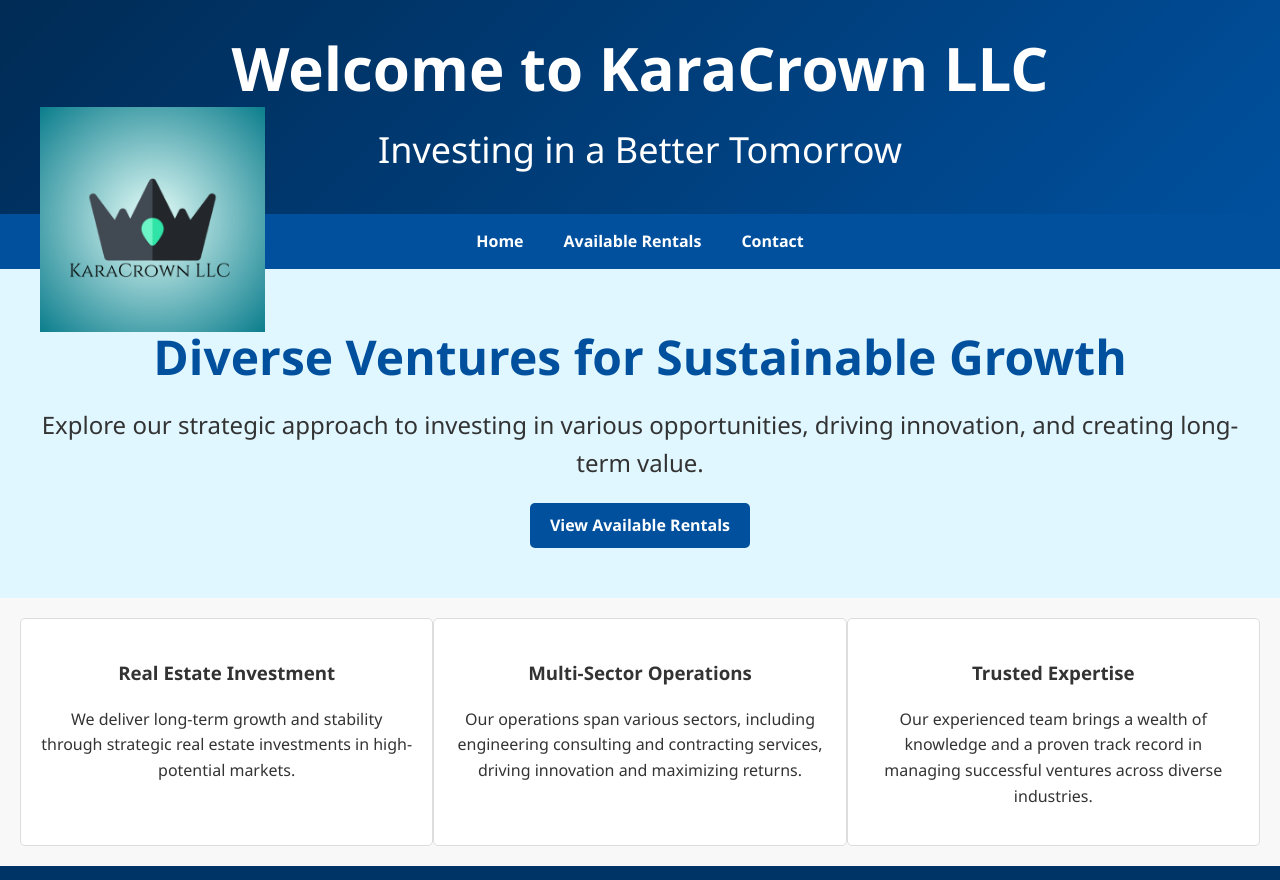
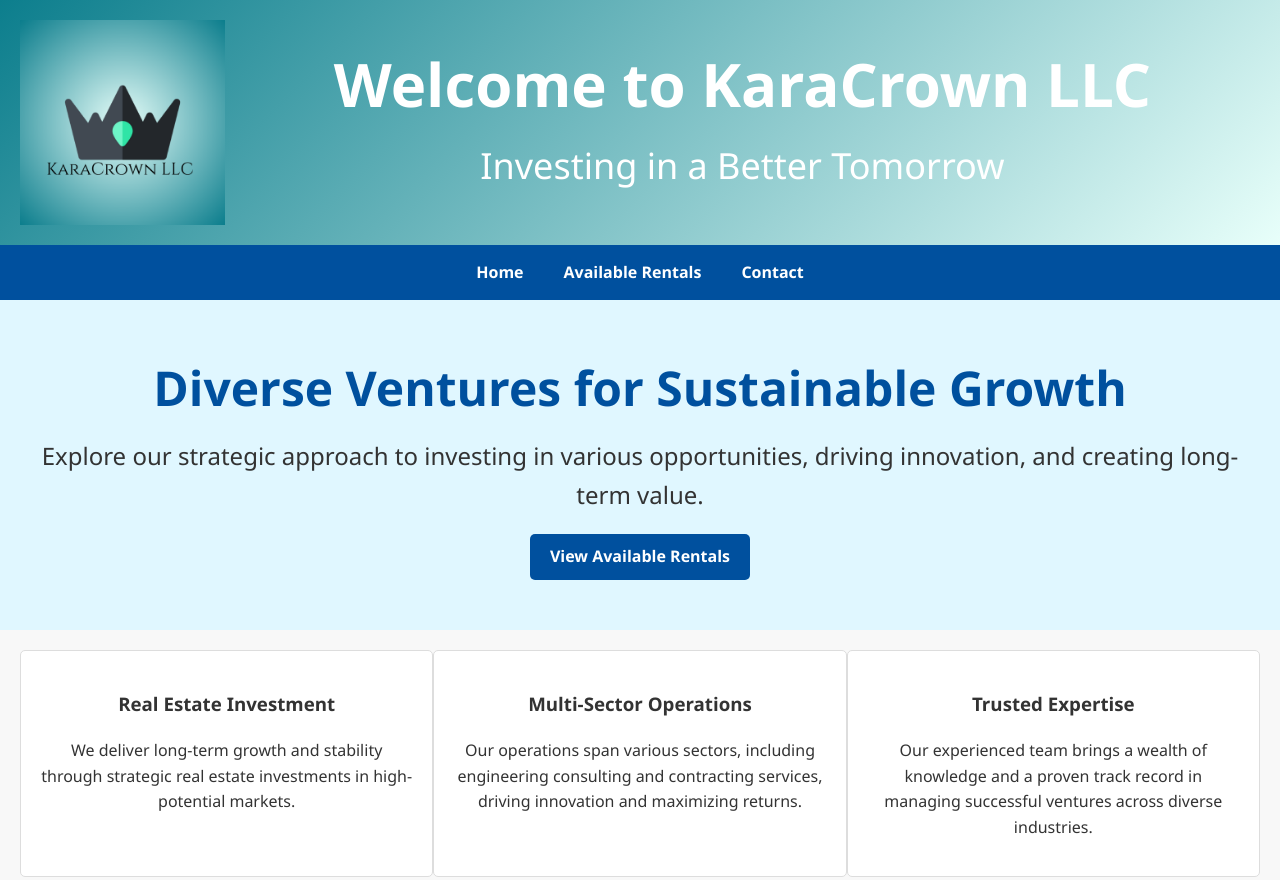
Before and after one commit to ekarabu/karacrown-website, a website: page index.html in a window 1280 px wide. Shown: the top 880 px of the page. Drawn offline with Linux system fonts and the light colour scheme.

Commit message:
updated header-container dividing by 3

```diff
--- a/index.html
+++ b/index.html
@@ -10,8 +10,8 @@
 <body>
     <header>
         <div class="header-container">
-            <div class="header-text">
-                <img src="images/KC_logo.png" alt="KaraCrown LLC Logo" class="logo">
+            <div class="logo">
+                <img src="images/KC_logo.png" alt="KaraCrown LLC Logo" class="logo2">
             </div>
 
             <div class="header-text">
--- a/style.css
+++ b/style.css
@@ -8,27 +8,32 @@
 }
 
 header {
-    background: linear-gradient(135deg, #002b55, #00509e); /* Gradient transition from navy to soft blue */
+    background: linear-gradient(135deg, #0c7e8d, #e8fffa); /* Gradient transition from navy to soft blue */
     color: #fff;
     padding: 20px;
 }
 
 .header-container {
     display: flex;
-    align-items: center; /* Align items vertically */
-    justify-content: center; /* Center the logo and text horizontally */
-    padding: 0 20px;
-    position: relative;
+    flex-direction: row;
+    justify-content: space-evenly;
+    align-items: center;
 }
 
 .logo {
-    width: 225px; /* Increased size of the logo to 1.5 times */
-    height: auto;
-    position: absolute;
-    left: 20px; /* Position the logo on the left */
+    /* height: %; Keep aspect ratio */
+    display: flex;
+    align-items: center; /* Align logo vertically */
+}
+
+.logo2 {
+    flex: 1;
+    height: 16vw;
+    width: 16vw;
 }
 
 .header-text {
+    flex: 2;
     text-align: center; /* Center the text */
 }
 
```
